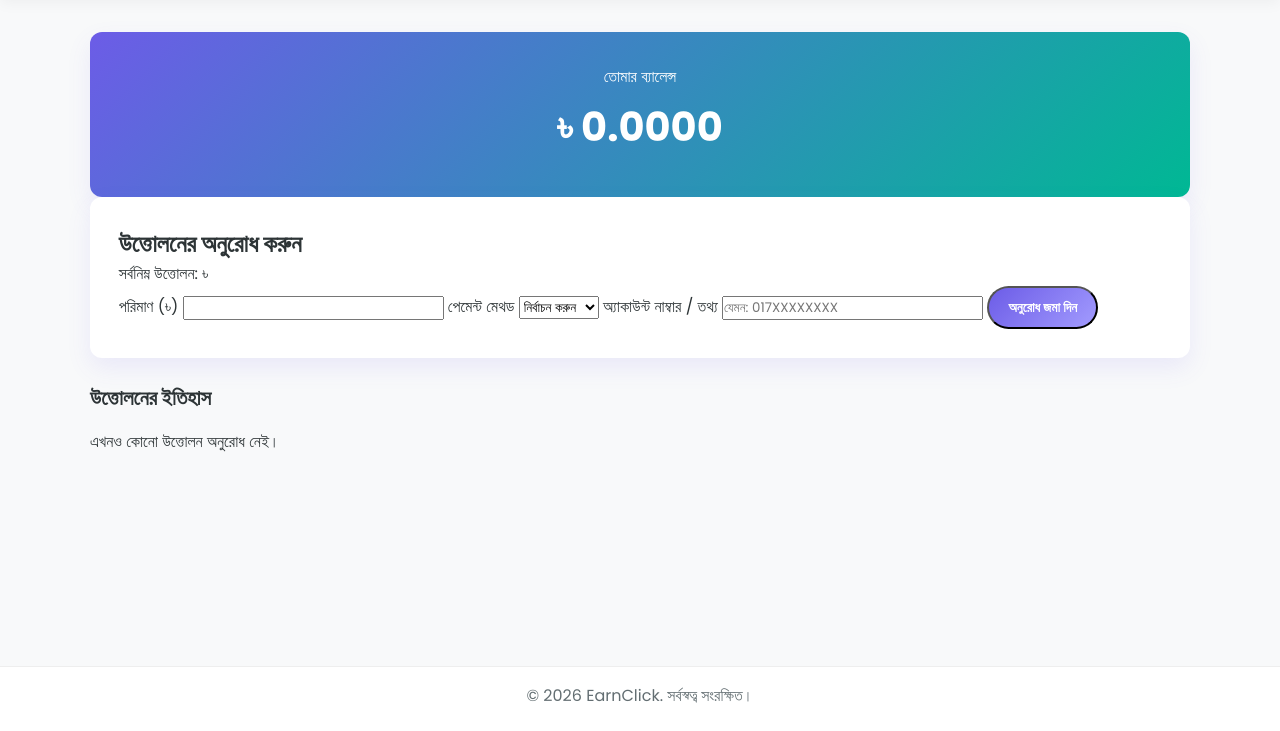
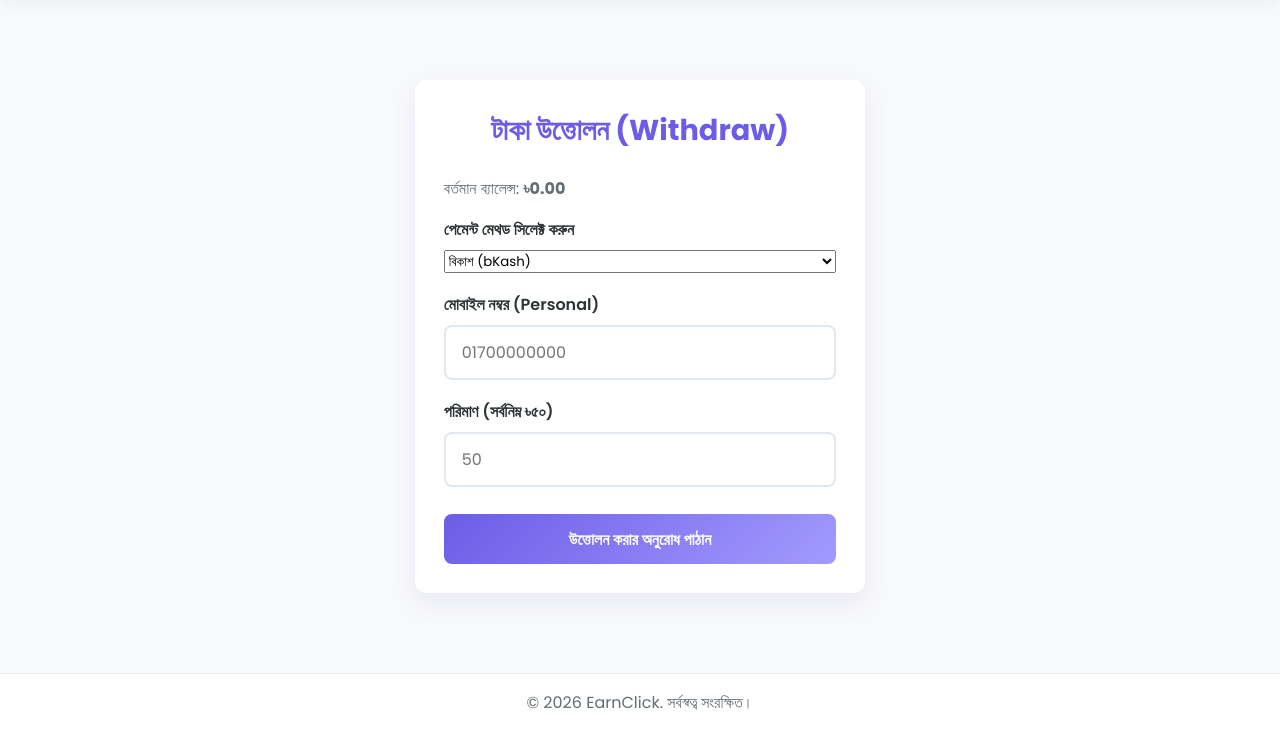
Before and after one commit to Shakibul65/my-earning-app, a Flask app: template templates/withdraw.html in a window 1280 px wide. Shown: the part 76-807 px from the top of the page. Before the commit the page ends 779 px from the top, so only its background shows below. Run offline with Flask 3, Linux system fonts and the light colour scheme; the template is opened without the code that fills it, so the values that code supplies are empty.

Commit message:
Revise withdraw page layout and labels

```diff
--- a/templates/withdraw.html
+++ b/templates/withdraw.html
@@ -1,58 +1,37 @@
 {% extends 'base.html' %}
-{% block title %}উত্তোলন - EarnClick{% endblock %}
+
+{% block title %}টাকা তুলুন - EarnClick{% endblock %}
+
 {% block content %}
+<div class="auth-container">
+    <div class="form-card">
+        <h2 class="form-title">টাকা উত্তোলন (Withdraw)</h2>
+        <p class="text-center" style="margin-bottom: 1rem; color: var(--text-muted);">
+            বর্তমান ব্যালেন্স: <strong>৳{{ "%.2f"|format(user.balance) }}</strong>
+        </p>
 
-<div class="balance-card">
-    <div>
-        <span class="balance-label">তোমার ব্যালেন্স</span>
-        <h2 class="balance-amount">৳ {{ '%.4f'|format(user.balance) }}</h2>
+        <form method="POST">
+            <div class="form-group">
+                <label for="method">পেমেন্ট মেথড সিলেক্ট করুন</label>
+                <select name="method" id="method" required class="form-input">
+                    <option value="bKash">বিকাশ (bKash)</option>
+                    <option value="Nagad">নগদ (Nagad)</option>
+                    <option value="Rocket">রকেট (Rocket)</option>
+                </select>
+            </div>
+
+            <div class="form-group">
+                <label for="account_number">মোবাইল নম্বর (Personal)</label>
+                <input type="text" name="account_number" id="account_number" placeholder="01700000000" required>
+            </div>
+
+            <div class="form-group">
+                <label for="amount">পরিমাণ (সর্বনিম্ন ৳৫০)</label>
+                <input type="number" step="1" min="50" name="amount" id="amount" placeholder="50" required>
+            </div>
+
+            <button type="submit" class="btn-submit">উত্তোলন করার অনুরোধ পাঠান</button>
+        </form>
     </div>
 </div>
-
-<div class="form-card">
-    <h2>উত্তোলনের অনুরোধ করুন</h2>
-    <p class="hint">সর্বনিম্ন উত্তোলন: ৳{{ min_withdraw }}</p>
-    <form method="POST">
-        <label>পরিমাণ (৳)</label>
-        <input type="number" name="amount" step="0.01" min="{{ min_withdraw }}" max="{{ user.balance }}" required>
-
-        <label>পেমেন্ট মেথড</label>
-        <select name="method" required>
-            <option value="">নির্বাচন করুন</option>
-            <option value="bKash">bKash</option>
-            <option value="Nagad">Nagad</option>
-            <option value="Rocket">Rocket</option>
-            <option value="Bank">ব্যাংক ট্রান্সফার</option>
-        </select>
-
-        <label>অ্যাকাউন্ট নাম্বার / তথ্য</label>
-        <input type="text" name="account_info" placeholder="যেমন: 017XXXXXXXX" required>
-
-        <button type="submit" class="btn btn-primary btn-full">অনুরোধ জমা দিন</button>
-    </form>
-</div>
-
-<h3 class="section-title">উত্তোলনের ইতিহাস</h3>
-{% if history %}
-<table class="tx-table">
-    <thead><tr><th>তারিখ</th><th>পরিমাণ</th><th>মেথড</th><th>অবস্থা</th></tr></thead>
-    <tbody>
-    {% for h in history %}
-        <tr>
-            <td>{{ h.created_at.strftime('%d-%m-%Y %H:%M') }}</td>
-            <td>৳{{ '%.2f'|format(h.amount) }}</td>
-            <td>{{ h.method }}</td>
-            <td>
-                {% if h.status == 'pending' %}<span class="badge badge-pending">অপেক্ষমান</span>
-                {% elif h.status == 'approved' %}<span class="badge badge-approved">অনুমোদিত</span>
-                {% else %}<span class="badge badge-rejected">প্রত্যাখ্যাত</span>{% endif %}
-            </td>
-        </tr>
-    {% endfor %}
-    </tbody>
-</table>
-{% else %}
-<p class="empty-state">এখনও কোনো উত্তোলন অনুরোধ নেই।</p>
-{% endif %}
-
 {% endblock %}
```
